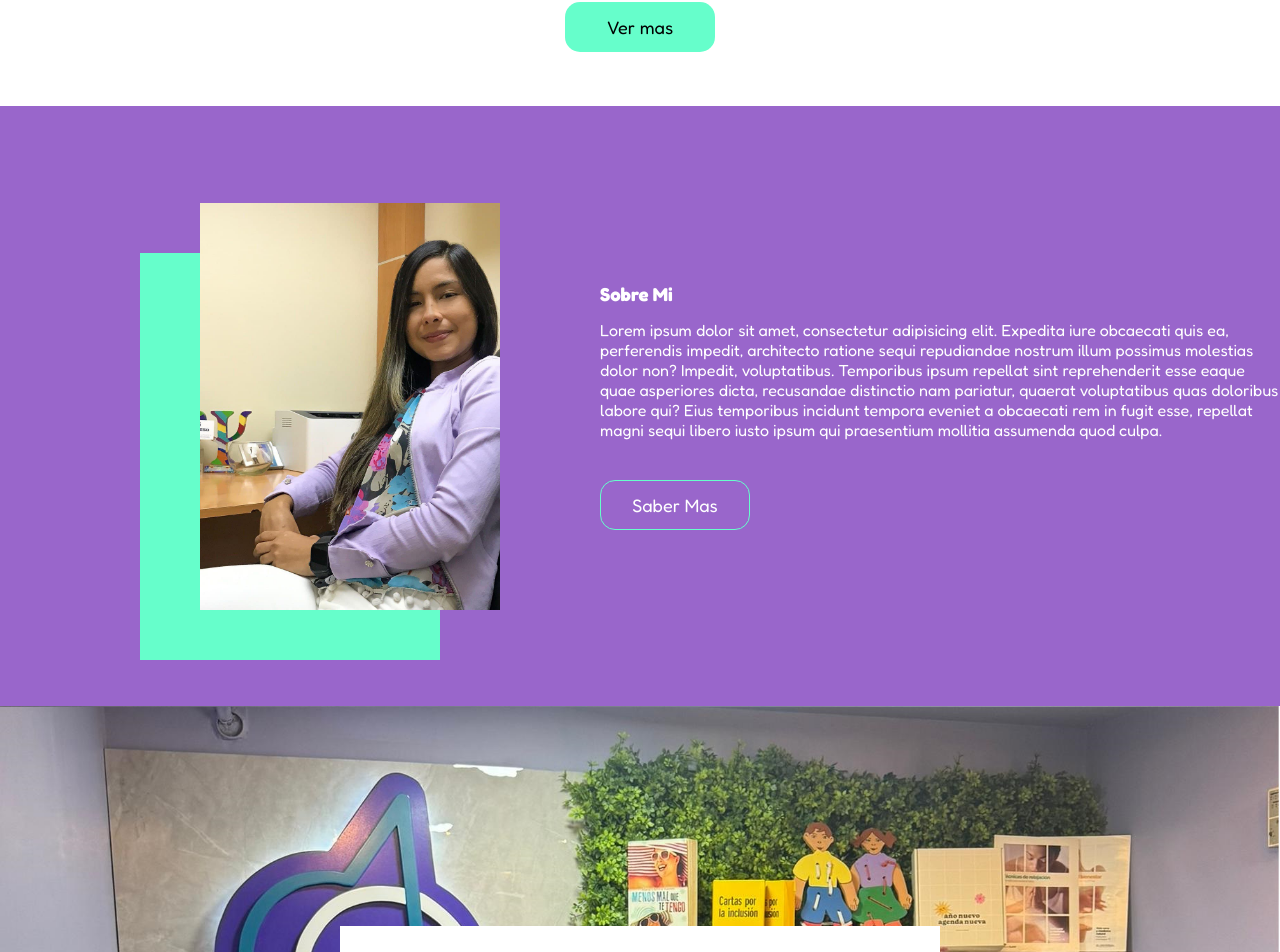
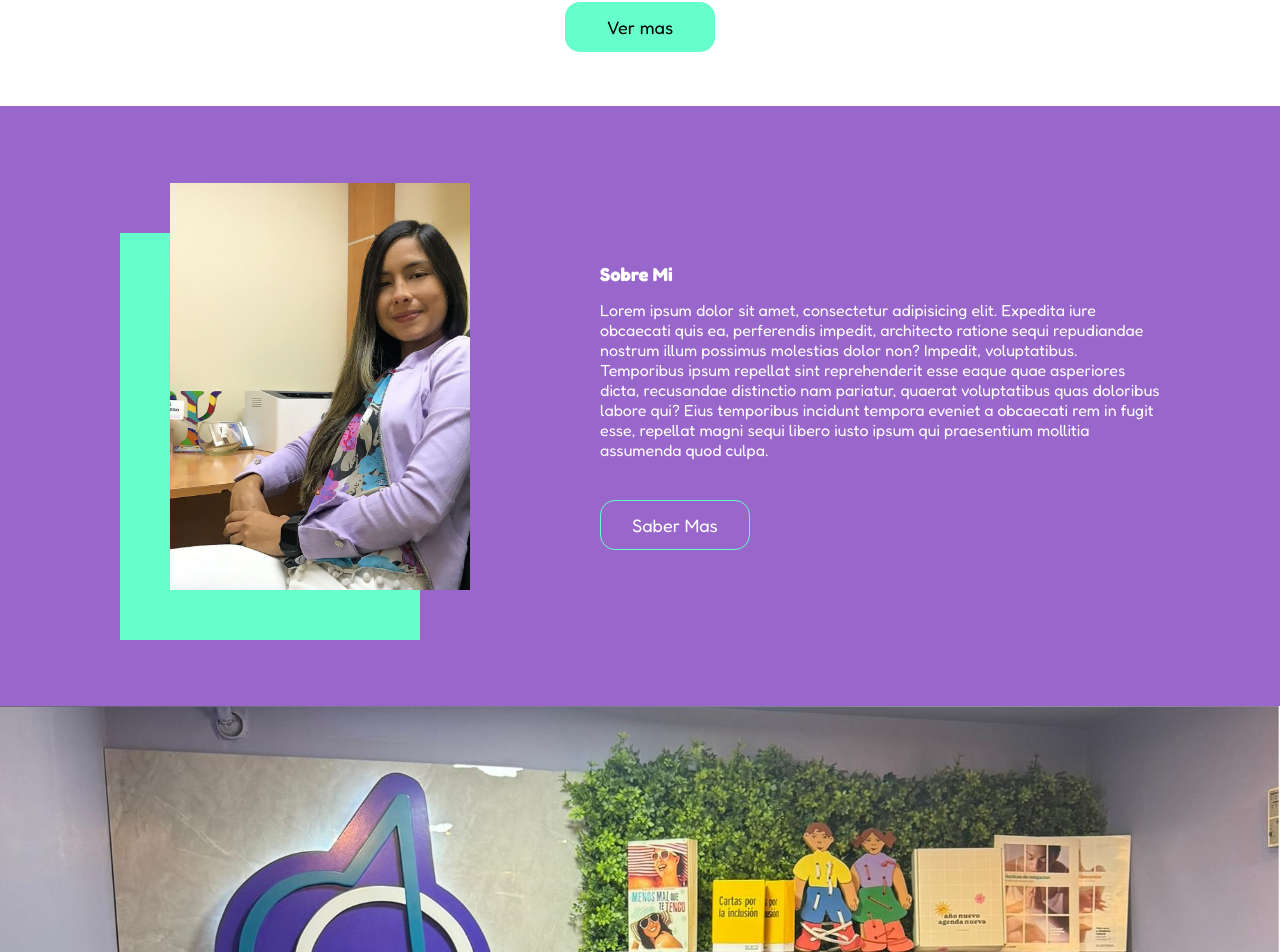
Before and after one commit to Rvilov/depensar, a React (Vite) app: page / in a window 1280 px wide. Shown: the part 1554-2506 px from the top of the page. Built offline with nearby package versions, Linux system fonts and the light colour scheme.

Commit message:
Se creo boton-secundario

```diff
--- a/src/components/Inicia.jsx
+++ b/src/components/Inicia.jsx
@@ -9,10 +9,7 @@ export const Inicia = () => {
             <span>
               Lorem ipsum dolor sit amet consectetur adipisicing elit. Sit odio eos sint, provident quasi eveniet?
             </span>
-            <BotonDegradado
-                frase="Agenda ahora"
-            >
-
+            <BotonDegradado  frase="Agenda ahora">
             </BotonDegradado>
         </div>
     )
--- a/src/components/SobreMi.jsx
+++ b/src/components/SobreMi.jsx
@@ -1,4 +1,6 @@
 import "../styles/sobreMi.css";
+
+import { BotonSecundario } from "./botones/BotonSegundario";
 
 
 export const SobreMi = () =>{
@@ -25,9 +27,7 @@ export const SobreMi = () =>{
                     <p>
                         Lorem ipsum dolor sit amet, consectetur adipisicing elit. Expedita iure obcaecati quis ea, perferendis impedit, architecto ratione sequi repudiandae nostrum illum possimus molestias dolor non? Impedit, voluptatibus. Temporibus ipsum repellat sint reprehenderit esse eaque quae asperiores dicta, recusandae distinctio nam pariatur, quaerat voluptatibus quas doloribus labore qui? Eius temporibus incidunt tempora eveniet a obcaecati rem in fugit esse, repellat magni sequi libero iusto ipsum qui praesentium mollitia assumenda quod culpa.
                     </p>
-                    <button>
-                        Saber Mas
-                    </button>
+                    <BotonSecundario frase={"Saber Mas"}></BotonSecundario>
                 </div>
             </div>
 
--- /dev/null
+++ b/src/components/botones/BotonSegundario.jsx
@@ -0,0 +1,10 @@
+import "../../styles/botones/BotonSecundario.css"
+
+// eslint-disable-next-line react/prop-types
+export const BotonSecundario = ({frase}) => {
+    return(
+        <button className="boton-secundario">
+            {frase}
+        </button>
+    )
+}
--- /dev/null
+++ b/src/styles/botones/BotonSecundario.css
@@ -0,0 +1,21 @@
+.boton-secundario{
+    border: 1px solid #66fecb;
+    border-radius: 15px;
+    background-color: #9966cb;
+    margin-top: 40px;
+    color: white;
+
+    height: 50px;
+    width: 150px;
+
+    font-family: "Fredoka", sans-serif;
+    font-size: 18px;
+}
+
+.boton-secundario:hover{
+    background-color: #66fecb;
+    transition: 0.5s;
+    color: black;
+
+    border: 1px solid #66fecb;
+}
--- a/src/styles/fotoFrase.css
+++ b/src/styles/fotoFrase.css
@@ -3,7 +3,7 @@
     display: flex;
     align-items: end;
     justify-content: center;
-    height: 300px;
+    height: 450px;
     width: auto;
 
 
--- a/src/styles/sobreMi.css
+++ b/src/styles/sobreMi.css
@@ -3,7 +3,7 @@
 .sobremi-div{
    display: flex;
 
-   justify-content: center;
+  justify-content: center;
    align-items: center;
 
    width: auto;
@@ -16,7 +16,9 @@
 .sobremi-foto{
     height: 600px;
 
-    width: auto;
+    width: 600px;
+
+
     display: flex;
     justify-content: center;
     align-items: center;
@@ -29,7 +31,8 @@
 
     position: relative;
 
-    left: 200px;
+    left: 170px;
+    bottom: 20px;
     width: 300px;
     height: 407px;
 
@@ -45,11 +48,10 @@
     z-index: 0;
 
     position: relative;
-    overflow: hidden;
 
 
-    right: 160px;
-    top: 50px;
+    right: 180px;
+    top: 30px;
     width: 300px;
     height: 407px;
     background-color: #66fecb;
@@ -63,8 +65,10 @@
     justify-content: center;
     flex-direction: column;
 
-    width: 740px;
-    height: 500px;;
+    width: 780px;
+    height: 500px;
+
+    padding-right: 120px;
 
 
 
@@ -79,27 +83,7 @@
     margin-top: 15px;
 }
 
-.sobremi-texto button{
-    border: 1px solid #66fecb;
-    border-radius: 15px;
-    background-color: #9966cb;
-    margin-top: 40px;
-    color: white;
 
-    height: 50px;
-    width: 150px;
-
-    font-family: "Fredoka", sans-serif;
-    font-size: 18px;
-}
-
-.sobremi-texto button:hover{
-    background-color: #66fecb;
-    transition: 0.5s;
-    color: black;
-
-    border: 1px solid #66fecb;
-}
 
 @media (max-width: 780px){
     .sobremi-div{
```
